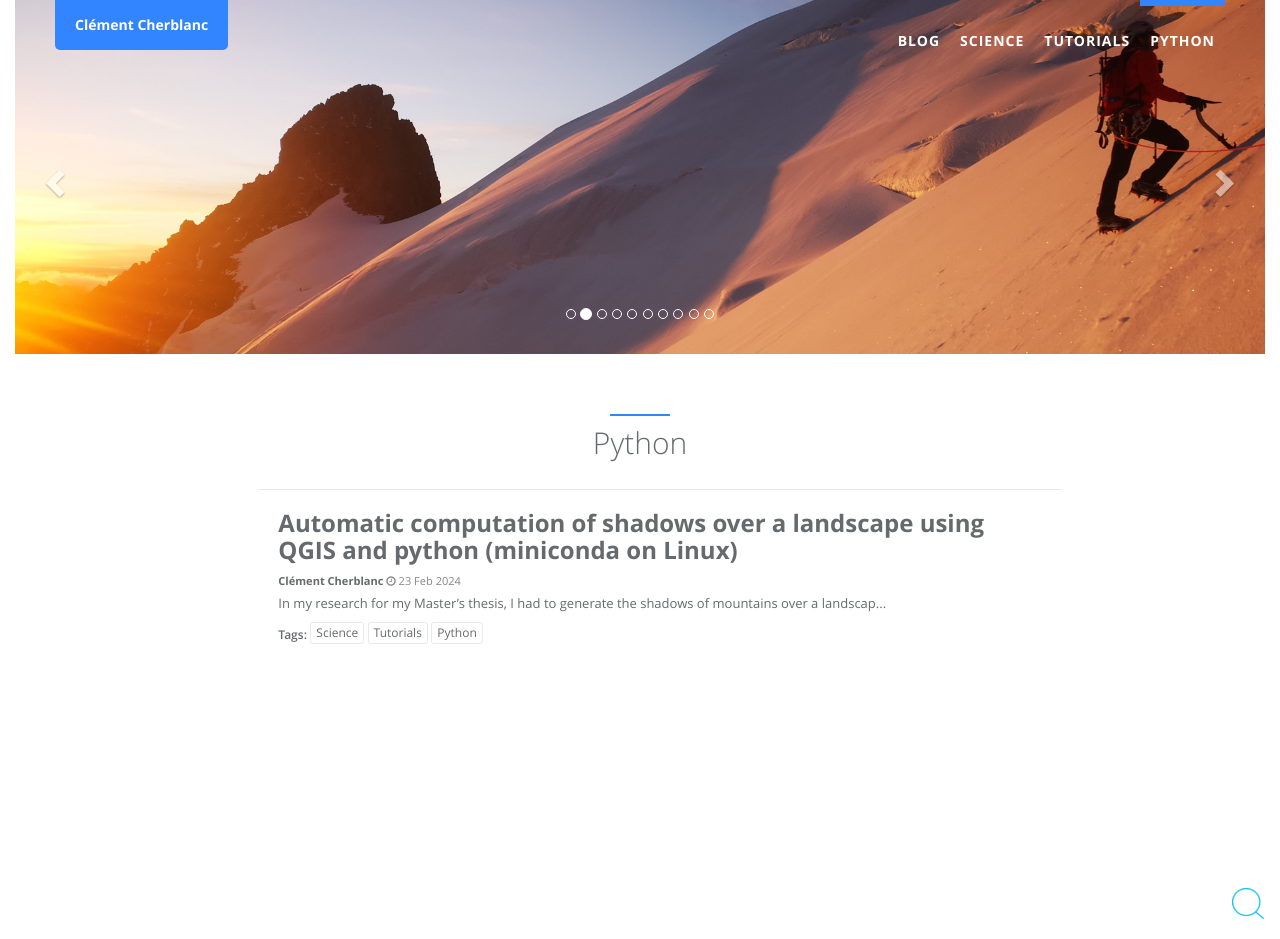
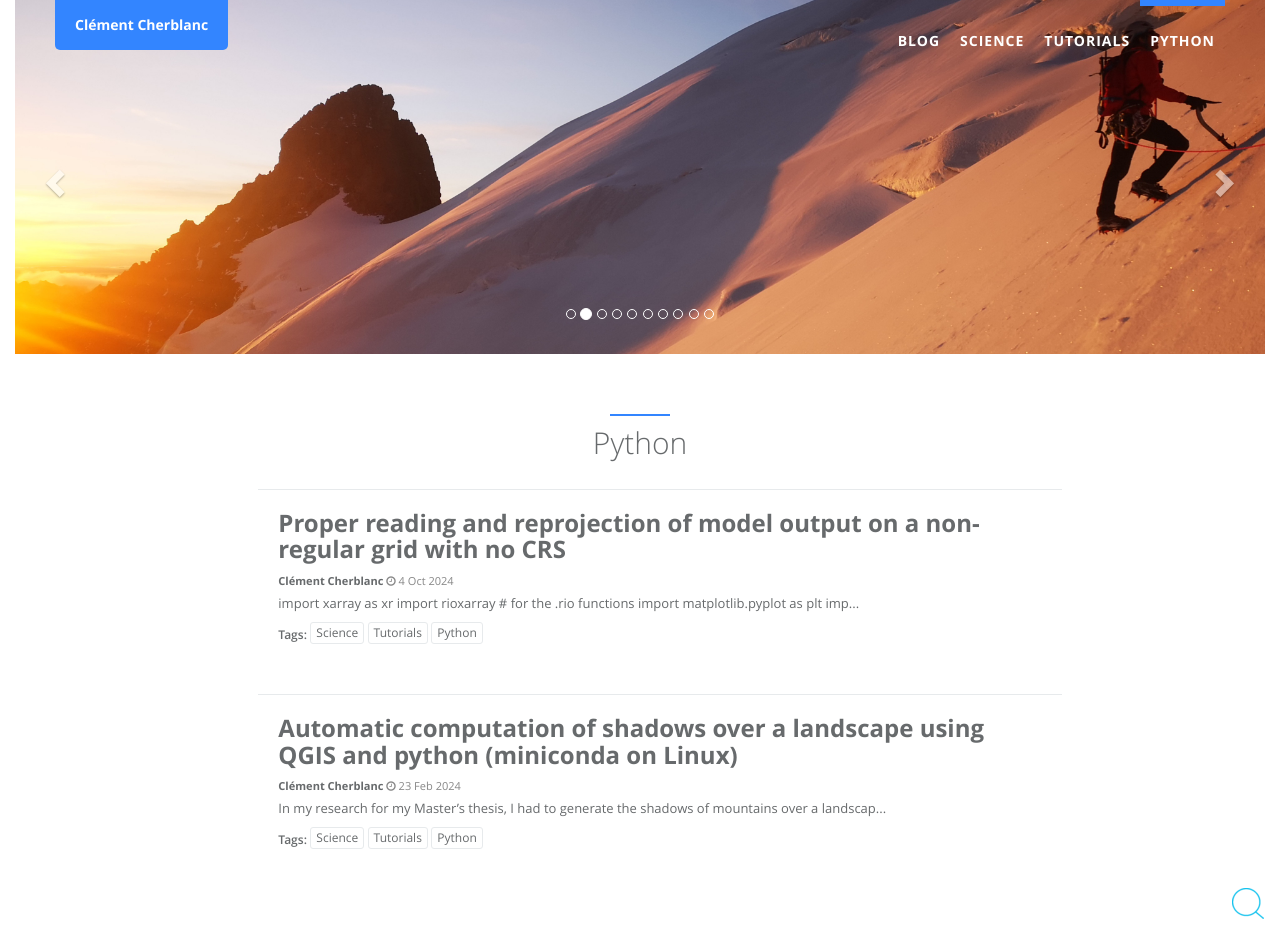
Before and after one commit to ClemAntarctica/ClemAntarctica.github.io, a Jekyll site: the page built from blog/python.html, in a window 1280 px wide and 939 px high. Built offline with Jekyll 4.4.1, drawn with Linux system fonts in a browser that asks for light colours.

Commit message:
Add files via upload

````diff
--- a/_posts/2024-10-04-Proper-reading-CRS-datasets.md
+++ b/_posts/2024-10-04-Proper-reading-CRS-datasets.md
@@ -1,3 +1,15 @@
+---
+layout: post
+title:  "Proper reading and reprojection of model output on a non-regular grid with no CRS"
+date:   2024-10-04
+desc: "Proper reading and reprojection of model output on a non-regular grid with no CRS"
+keywords: "Clement,Cherblanc,python,xarray,rioxarray,crs,epsg,geodatasets,science"
+categories: [Science,Tutorials,Python]
+tags: [Science,Tutorials,Python]
+icon: icon-html
+---
+
+
 ```python
 import xarray as xr
 import rioxarray # for the .rio functions
@@ -7,6 +19,8 @@ import numpy as np
 from pyproj import Transformer
 from scipy.interpolate import RegularGridInterpolator, griddata
 ```
+
+> *This work benefited from the valuable help, sources and great advice of Fredrick Bunt (University of Montana). Big thank you Fred!*
 
 # Procedures and good habits when writting and reading large geo-spatio-temporal datasets
 
````
